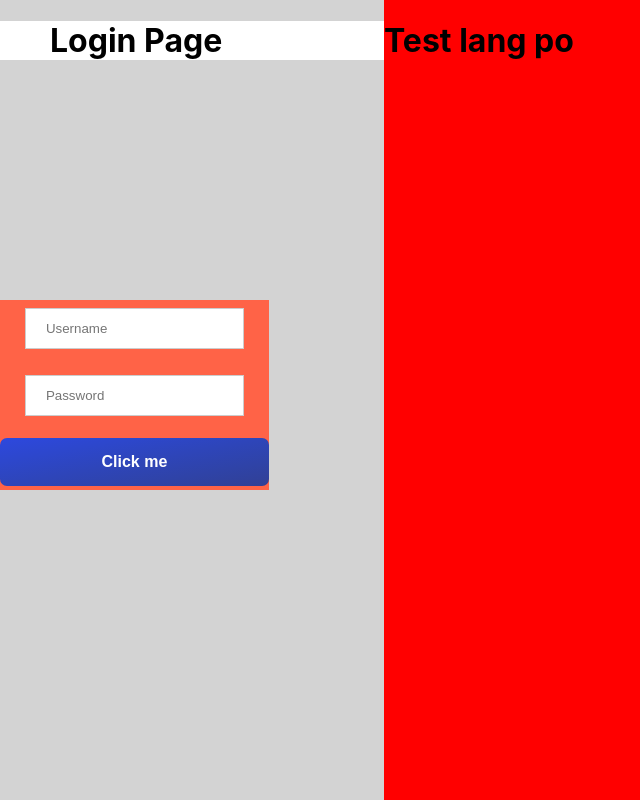
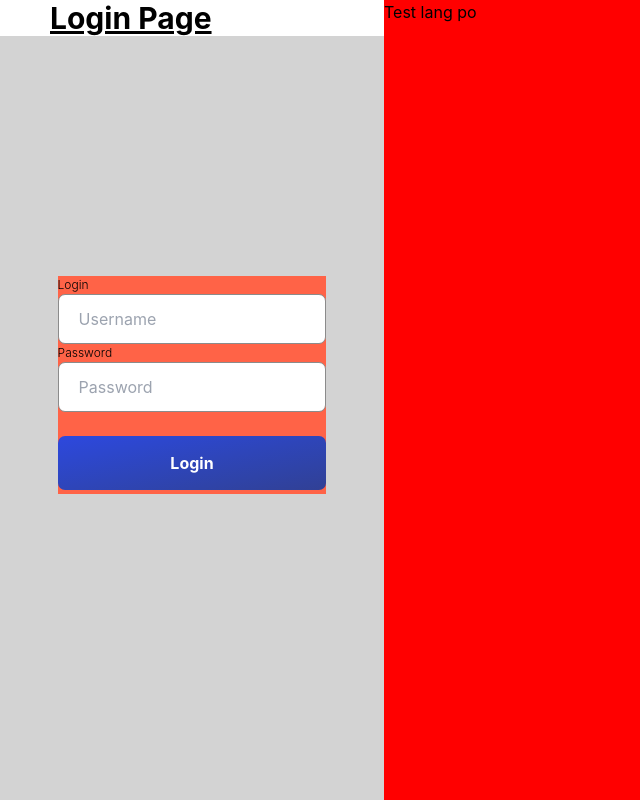
Before and after one commit to johndarrel29/nu_space_web_copy, a React (Create React App) app in the folder client/: page /login in a window 1280 px wide. Shown: the whole page, without its empty margins (0-640 px from the left). Built offline with nearby package versions, Linux system fonts and the light colour scheme.

Commit message:
version 1.1
Add tailwindcss; update components and styles for improved UI

```diff
--- a/client/package.json
+++ b/client/package.json
@@ -5,6 +5,7 @@
   "dependencies": {
     "classnames": "^2.5.1",
     "cra-template": "1.2.0",
+    "framer-motion": "^12.3.0",
     "react": "^19.0.0",
     "react-dom": "^19.0.0",
     "react-router-dom": "^7.1.5",
@@ -34,5 +35,8 @@
       "last 1 firefox version",
       "last 1 safari version"
     ]
+  },
+  "devDependencies": {
+    "tailwindcss": "^3.4.17"
   }
 }
--- a/client/src/components/Button.jsx
+++ b/client/src/components/Button.jsx
@@ -1,8 +1,8 @@
 import style from '../css/Button.module.css';
 
-function Button () {
+function Button({ label }) {
   return (
-    <button className={style['button-design']}>Click me</button>
+    <button className={style['button-design']}>{label}</button>
   );
 }
 
--- a/client/src/components/TextInput.jsx
+++ b/client/src/components/TextInput.jsx
@@ -1,7 +1,15 @@
 import style from '../css/TextInput.module.css';
 
-function TextInput({ placeholder, value, onChange }) {
-    return <input type="text" placeholder={placeholder} value={value} onChange={onChange} className={style['text-style']}/>;
+function TextInput({ type = 'text', placeholder, value, onChange }) {
+  return (
+    <input
+        type={type}
+        placeholder={placeholder}
+        value={value}
+        onChange={onChange}
+        className={style['text-style']}
+    />
+);
   }
 
   export default TextInput;
--- a/client/src/css/Button.module.css
+++ b/client/src/css/Button.module.css
@@ -12,4 +12,5 @@
     margin: 4px 2px;
     cursor: pointer;
     width: 100%;
+    margin-top: 24px;
 }
--- a/client/src/css/Login.module.css
+++ b/client/src/css/Login.module.css
@@ -41,8 +41,17 @@
     display: flex;
     flex-direction: column;
     align-items: center;
+    margin: auto;
 }
 
-.username, .password {
-    margin-bottom: 10px;
+.small-text {
+    font-size: 12px;
+    font-weight: 300;
 }
+
+.small-text-container {
+    display: flex;
+    justify-content: start;
+    width: 100%;
+
+}
--- a/client/src/css/TextInput.module.css
+++ b/client/src/css/TextInput.module.css
@@ -1,8 +1,8 @@
 .text-style {
     width: 100%;
     padding: 12px 20px;
-    margin: 8px 0;
-    display: inline-block;
-    border: 1px solid #ccc;
+    display: block;
+    border: 1px solid #8B8B8B;
     box-sizing: border-box;
+    border-radius: 7px;
 }
--- a/client/src/index.css
+++ b/client/src/index.css
@@ -1,3 +1,7 @@
+@tailwind base;
+@tailwind components;
+@tailwind utilities;
+
 body {
   margin: 0;
   font-family: -apple-system, BlinkMacSystemFont, 'Segoe UI', 'Roboto', 'Oxygen',
--- a/client/src/pages/Login.jsx
+++ b/client/src/pages/Login.jsx
@@ -4,23 +4,25 @@ import style from '../css/Login.module.css';
 import classNames from 'classnames';
 import Button from '../components/Button';
 
+
 export default function Login () {
     return(
     <div className={classNames(style.container, style.clearfix)}>
     <div className={style['left-container']}>
         <div className={style.heading}>
-            <h1>Login Page</h1>
+            <h1 className="text-3xl font-bold underline">Login Page</h1>
         </div>
 
         <div className={style['login-container']}>
-            <div className={style.username}>
+                <div className={style['small-text-container']}>
+                    <h1 className={style['small-text']}>Login</h1>
+                </div>
                 <TextInput placeholder="Username" />
-            </div>
-            <div className={style.password}>
+                <div className={style['small-text-container']}>
+                    <h1 className={style['small-text']}>Password</h1>
+                </div>
                 <TextInput placeholder="Password" type="password"/>
-            </div>
-            {/* insert button here */}
-            <Button label="Login" />
+                    <Button label="Login"/>
 
         </div>
 
--- /dev/null
+++ b/client/tailwind.config.js
@@ -0,0 +1,10 @@
+/** @type {import('tailwindcss').Config} */
+module.exports = {
+  content: [
+    "./src/**/*.{js,jsx,ts,tsx}",
+  ],
+  theme: {
+    extend: {},
+  },
+  plugins: [],
+}
```
Also changed, not shown: 1 other file (tests, documents, lock files or other folders).
